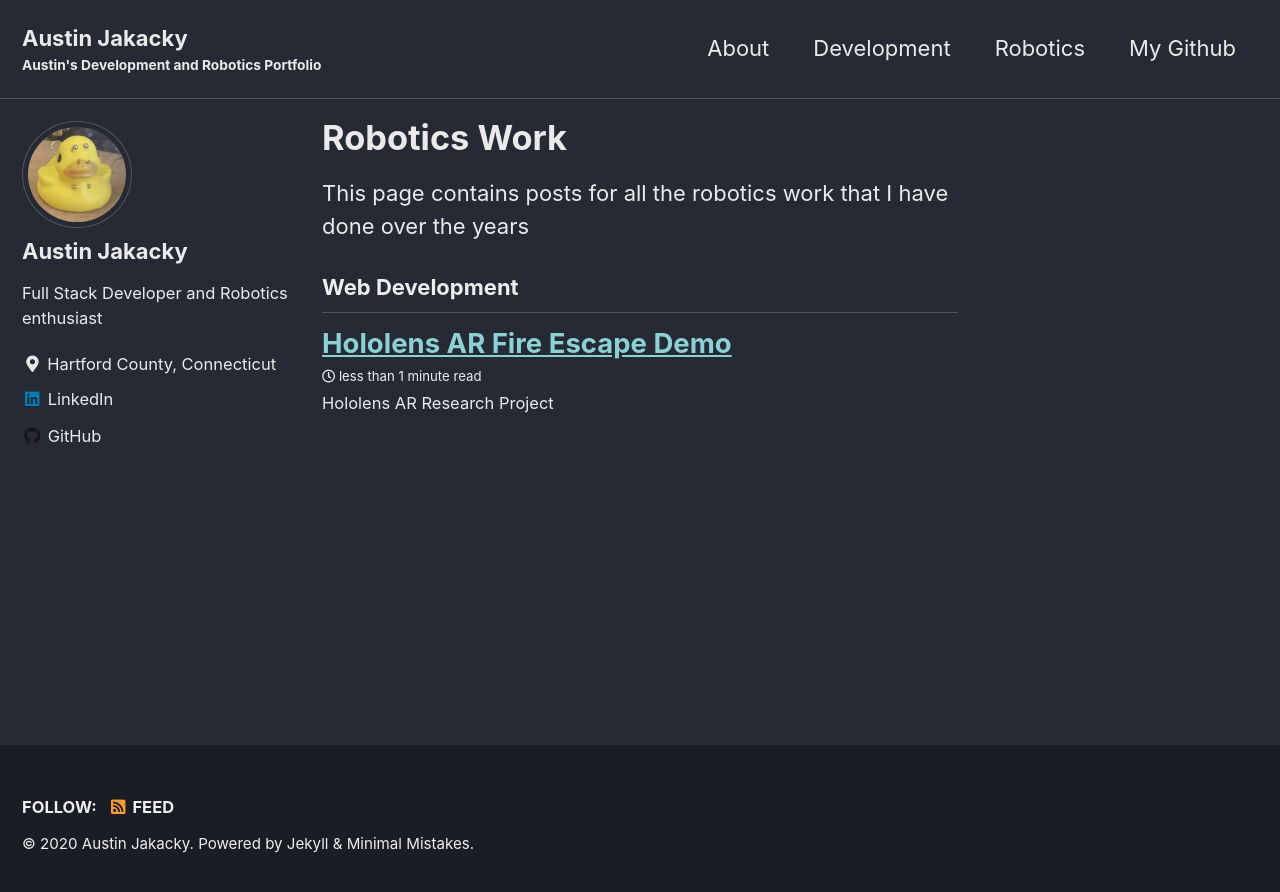
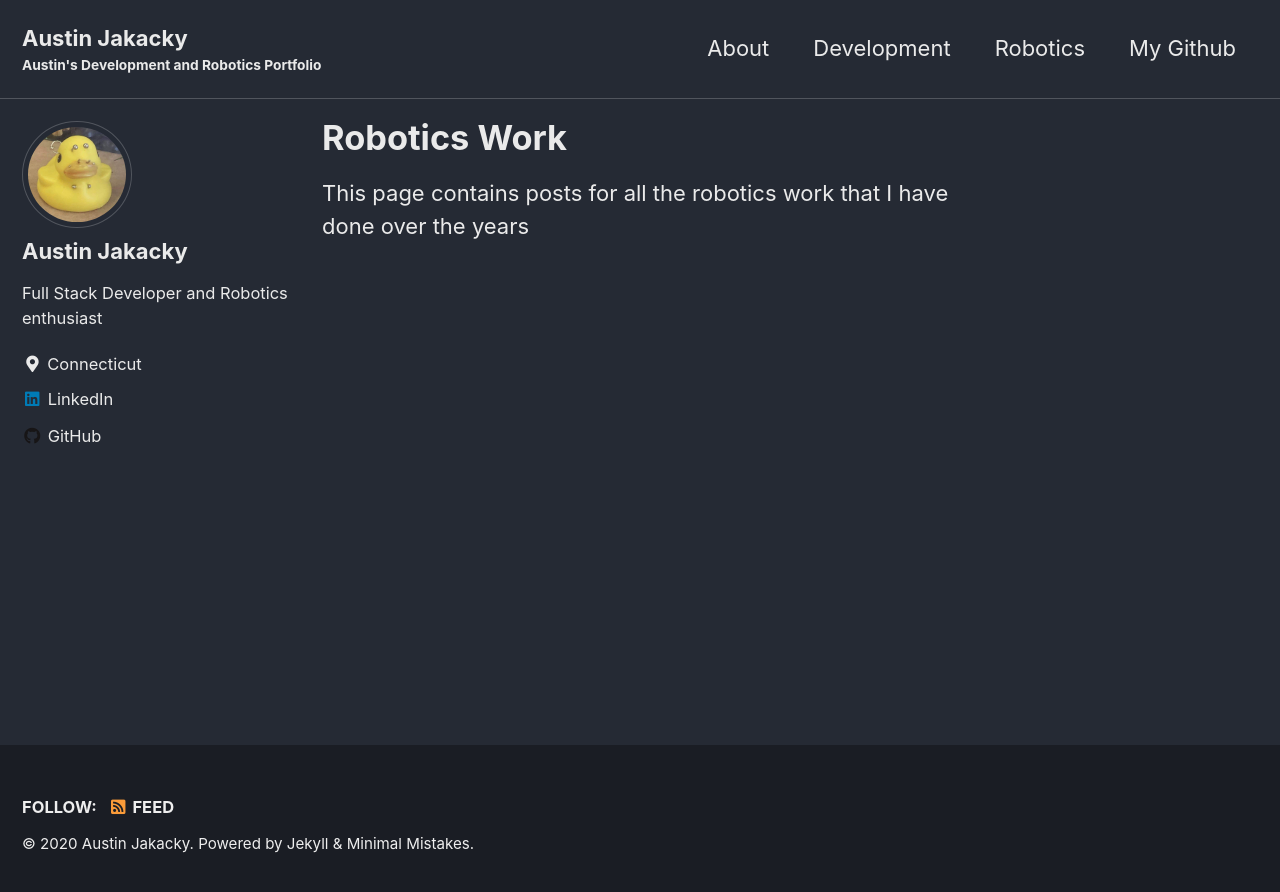
Before and after one commit to ajakacky/ajakacky.github.io, a Jekyll site: the page built from _pages/robotics.md, in a window 1280 px wide. Shown: the top 892 px of the page. Built offline with Jekyll 4.4.1, drawn with Linux system fonts in a browser that asks for light colours; cached includes are drawn as plain includes.

Commit message:
Updated to display posts for containing specific categories in the pages

```diff
--- a/_config.yml
+++ b/_config.yml
@@ -96,7 +96,7 @@
   name             : "Austin Jakacky"
   avatar           : "/assets/images/me.jpg" # path of avatar image, e.g. "/assets/images/bio-photo.jpg"
   bio              : "Full Stack Developer and Robotics enthusiast"
-  location         : "Hartford County, Connecticut"
+  location         : "Connecticut"
   linkedin         : "austinjakacky"
   github           : "ajakacky"
   links:
--- a/_pages/robotics.md
+++ b/_pages/robotics.md
@@ -13,6 +14,8 @@
   {% assign posts = group_items[forloop.index0] %}
   <h2 id="{{ tag | slugify }}" class="archive__subtitle">{{ tag }}</h2>
   {% for post in posts %}
-    {% include archive-single.html %}
+    {% if page.categories contains post.category %}
+        {% include archive-single.html %}
+    {% endif %}
   {% endfor %}
 {% endfor %}
--- a/_posts/2020-10-04-beginning.md
+++ b/_posts/2020-10-04-beginning.md
@@ -1,8 +1,8 @@
 ---
 title: "Hololens AR Fire Escape Demo"
 date: 2020-04-10
-tags: [Web Development]
 excerpt: "Hololens AR Research Project"
+category: Robotics
 ---
 
 ## Hololens Fire Escape Demo
```
Also changed, not shown: other parts of _pages/robotics.md (+1 -0 lines), _pages/development.md (+4 -1 lines), _posts/2020-10-05-noneuclidgame.md (added, +10 -0 lines).
